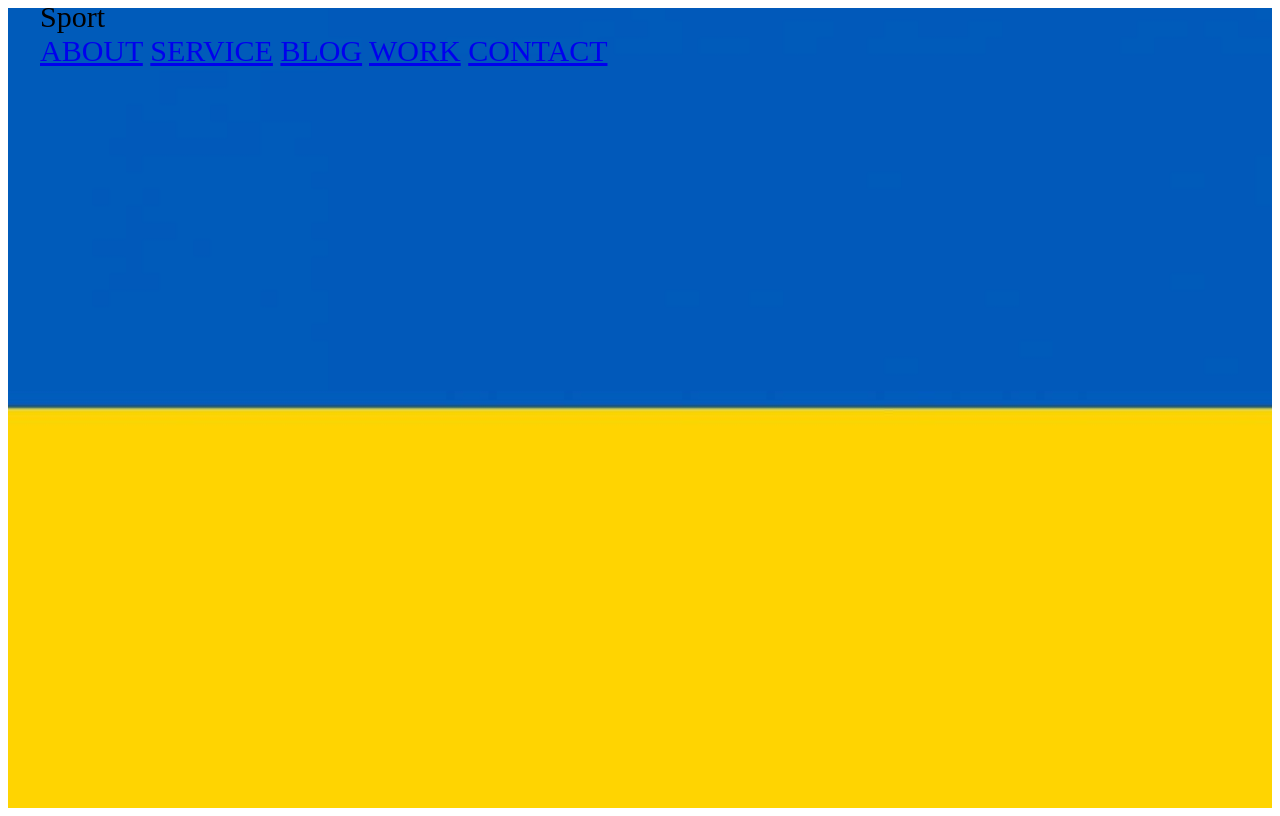
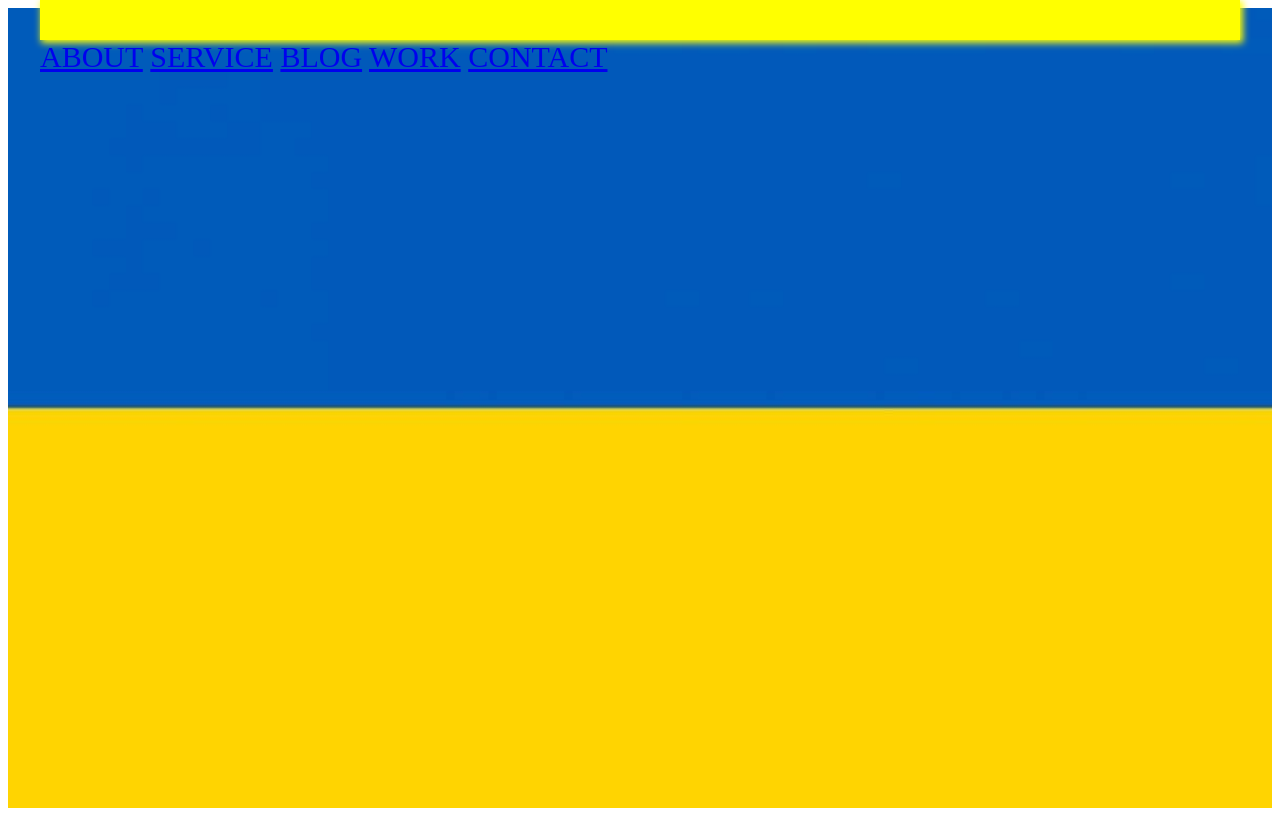
Before and after one commit to artur1602/practice_1, a plain HTML site: page index.html in a window 1280 px wide. Drawn offline with Linux system fonts and the light colour scheme.

Commit message:
Update style.css

```diff
--- a/css/style.css
+++ b/css/style.css
@@ -56,7 +56,12 @@ h1, h2, h3, h4, h5, h6 {
 .header_logo {
 	font-size: 30px;
 	font-weight: 700px;
-	color: #ttt;
+	color: #FFFF00;
+	text-shadow: 1px 2px 2px #FFFF00;
+	background-color: #FFFF00;
+	border: 3px solid #FFFF00;
+	text-shadow: 1px 2px 2px #FFFF00;
+	box-shadow: 2px 2px 7px 1px #FFFF00;
 }
 
 .nav {
```
